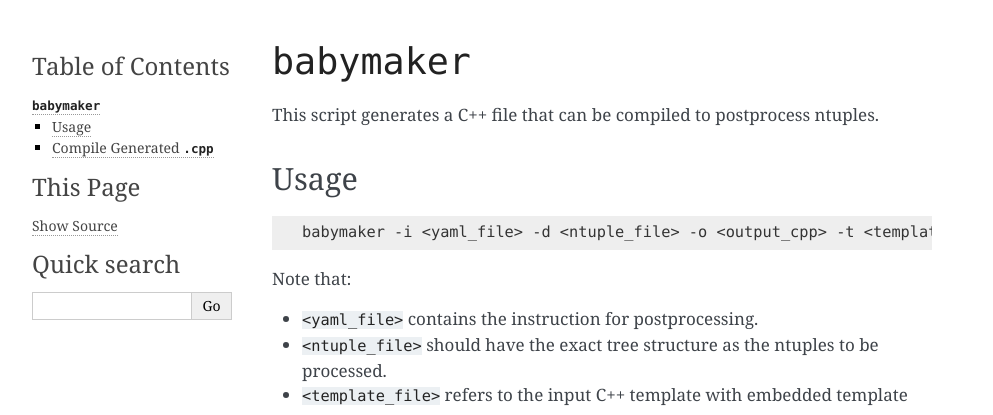
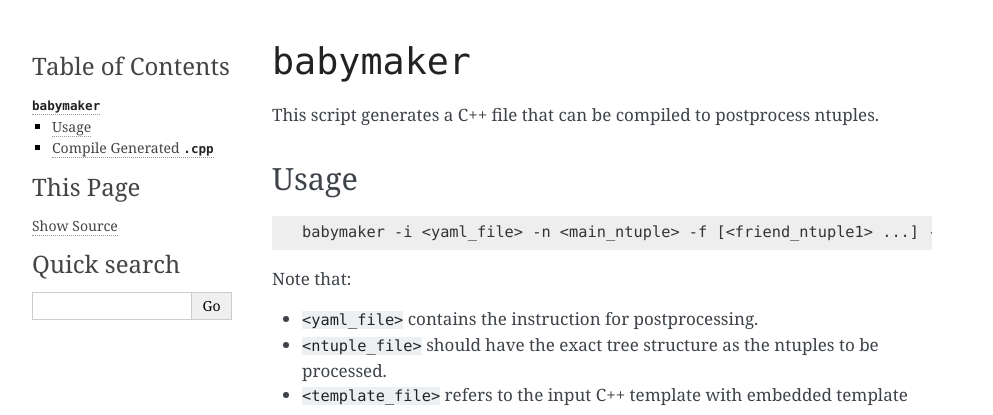
Before and after one commit to umd-lhcb/pyBabyMaker, a Sphinx documentation site: the page built from docs/scripts/babymaker.rst, in a window 1280 px wide. Shown: the top 415 px of the page, without its empty margins (148-1141 px from the left). Built offline with Sphinx 7.4.7, drawn with Linux system fonts in a browser that asks for light colours; some of the changed lines change nothing that is shown.

Commit message:
Update babymaker script usage.

```diff
--- a/docs/scripts/babymaker.rst
+++ b/docs/scripts/babymaker.rst
@@ -8,7 +8,7 @@ Usage
 
 .. code-block:: console
 
-   babymaker -i <yaml_file> -d <ntuple_file> -o <output_cpp> -t <template_file>
+   babymaker -i <yaml_file> -n <main_ntuple> -f [<friend_ntuple1> ...] -o <output_cpp> -t <template_file>
 
 Note that:
 
```
